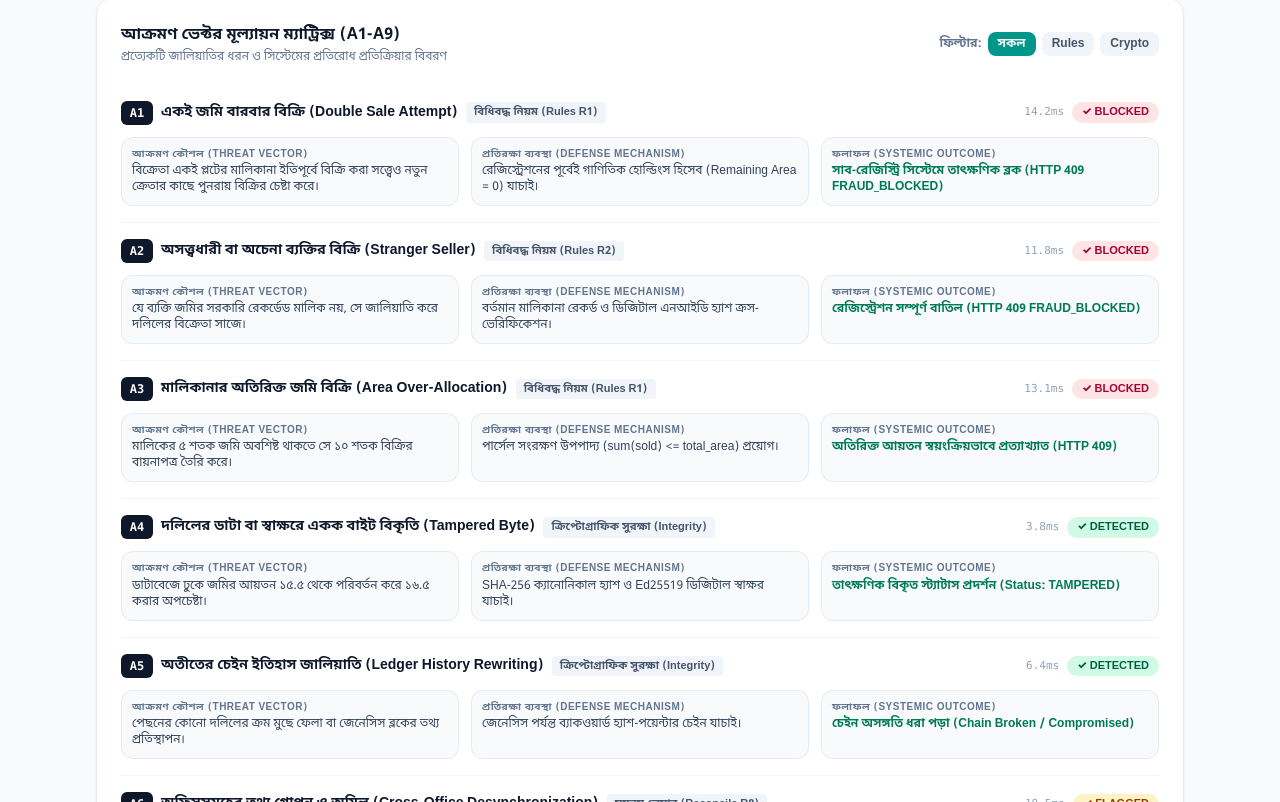
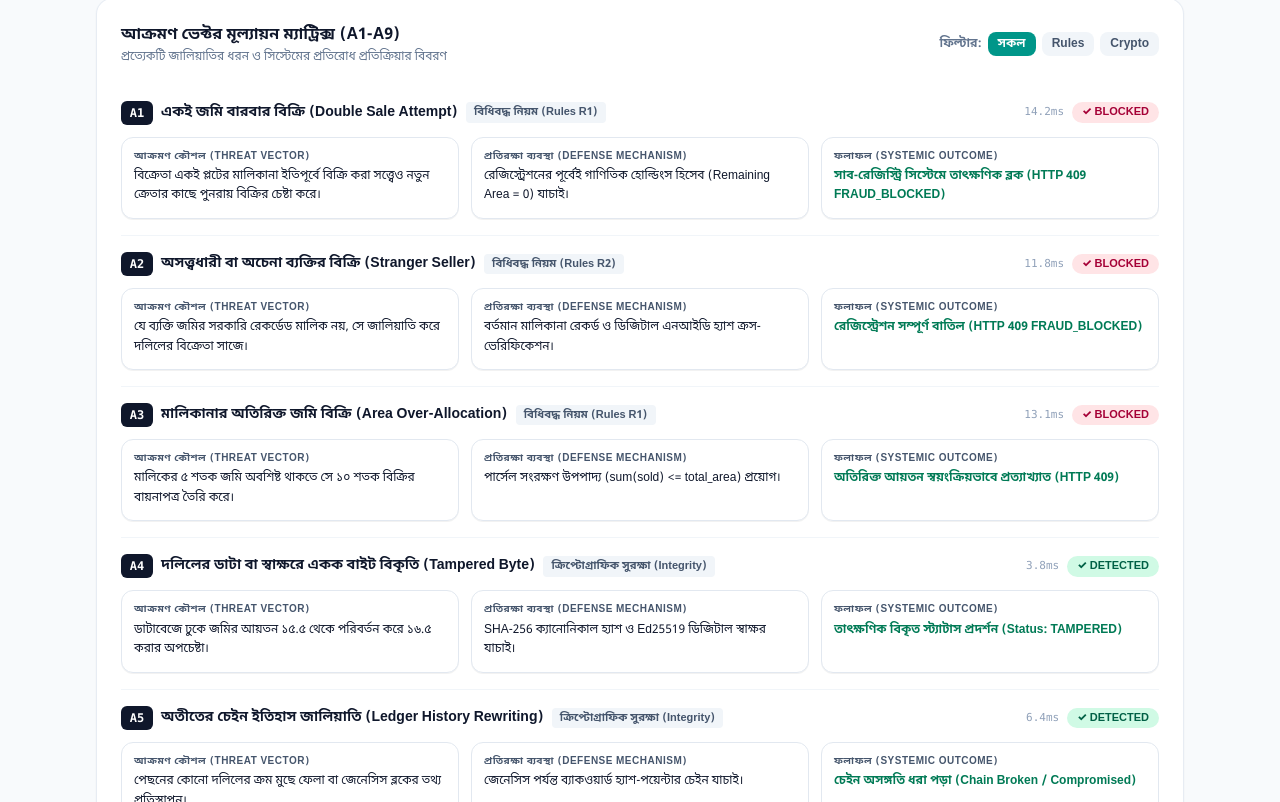
Before and after one commit to mitulkabirbadhon7/Land_shield, a Next.js app in the folder frontend/: page /metrics in a window 1280 px wide. Shown: the part 998-1800 px from the top of the page. Built offline with nearby package versions, Linux system fonts and the light colour scheme; no server answers.

Commit message:
fix(frontend): resolve report modal plot keys, fix risk badge threshold, and harden dark mode contrast

```diff
--- a/frontend/src/app/check/page.tsx
+++ b/frontend/src/app/check/page.tsx
@@ -807,7 +807,7 @@ function CitizenCheckContent() {
           </div>
 
           {/* AI Due-Diligence Report Trigger Banner */}
-          <div className="flex flex-col sm:flex-row items-center justify-between gap-4 rounded-2xl border border-teal-200/80 bg-gradient-to-r from-teal-50/90 via-emerald-50/60 to-teal-50/90 p-4 sm:p-5 shadow-xs dark:border-slate-800 dark:from-slate-900 dark:via-slate-900 dark:to-slate-950 print:hidden">
+          <div className="flex flex-col sm:flex-row items-center justify-between gap-4 rounded-2xl border border-teal-200/90 bg-teal-50/80 p-4 sm:p-5 shadow-xs dark:border-slate-800 dark:bg-slate-900 print:hidden">
             <div className="flex items-center gap-3.5">
               <div className="flex h-11 w-11 shrink-0 items-center justify-center rounded-2xl bg-teal-600 text-white font-extrabold text-sm shadow-md shadow-teal-600/30">
                 AI
@@ -818,7 +818,7 @@ function CitizenCheckContent() {
                     ? "এআই ডিউ-ডিলিজেন্স রিপোর্ট ও আইনি পরামর্শ"
                     : "AI Due-Diligence & Legal Advisory Report"}
                 </h3>
-                <p className="text-xs text-slate-600 dark:text-slate-400 mt-0.5">
+                <p className="text-xs font-medium text-slate-700 dark:text-slate-300 mt-1">
                   {lang === "bn"
                     ? "জমির স্বত্ব, খতিয়ান, ডিজিটাল স্বাক্ষর ও জালিয়াতি ঝুঁকির পূর্ণাঙ্গ প্রিন্ট-রেডি প্রতিবেদন।"
                     : "Print-ready institutional report covering ownership, signatures, and fraud checklist."}
--- a/frontend/src/app/metrics/page.tsx
+++ b/frontend/src/app/metrics/page.tsx
@@ -502,29 +502,29 @@ function MetricsContent() {
               </div>
 
               <div className="grid grid-cols-1 md:grid-cols-3 gap-3 text-xs pt-1">
-                <div className="rounded-xl border border-slate-200/80 bg-slate-50 p-2.5 dark:border-slate-800/80 dark:bg-slate-900/80">
-                  <span className="text-slate-500 dark:text-slate-400 block text-[10px] uppercase font-bold tracking-wider">
+                <div className="rounded-xl border border-slate-200 bg-white p-3 shadow-2xs dark:border-slate-800 dark:bg-slate-950">
+                  <span className="text-slate-600 dark:text-slate-400 block text-[10px] uppercase font-bold tracking-wider">
                     {lang === "bn" ? "আক্রমণ কৌশল (Threat Vector)" : "Threat Vector"}
                   </span>
-                  <p className="text-slate-700 dark:text-slate-300 mt-0.5">
+                  <p className="text-slate-900 dark:text-slate-100 font-medium mt-1 leading-relaxed">
                     {b.threat_vector[lang as "bn" | "en"]}
                   </p>
                 </div>
 
-                <div className="rounded-xl border border-slate-200/80 bg-slate-50 p-2.5 dark:border-slate-800/80 dark:bg-slate-900/80">
-                  <span className="text-slate-500 dark:text-slate-400 block text-[10px] uppercase font-bold tracking-wider">
+                <div className="rounded-xl border border-slate-200 bg-white p-3 shadow-2xs dark:border-slate-800 dark:bg-slate-950">
+                  <span className="text-slate-600 dark:text-slate-400 block text-[10px] uppercase font-bold tracking-wider">
                     {lang === "bn" ? "প্রতিরক্ষা ব্যবস্থা (Defense Mechanism)" : "Defense Mechanism"}
                   </span>
-                  <p className="text-slate-700 dark:text-slate-300 mt-0.5">
+                  <p className="text-slate-900 dark:text-slate-100 font-medium mt-1 leading-relaxed">
                     {b.defense_mechanism[lang as "bn" | "en"]}
                   </p>
                 </div>
 
-                <div className="rounded-xl border border-slate-200/80 bg-slate-50 p-2.5 dark:border-slate-800/80 dark:bg-slate-900/80">
-                  <span className="text-slate-500 dark:text-slate-400 block text-[10px] uppercase font-bold tracking-wider">
+                <div className="rounded-xl border border-slate-200 bg-white p-3 shadow-2xs dark:border-slate-800 dark:bg-slate-950">
+                  <span className="text-slate-600 dark:text-slate-400 block text-[10px] uppercase font-bold tracking-wider">
                     {lang === "bn" ? "ফলাফল (Systemic Outcome)" : "Systemic Outcome"}
                   </span>
-                  <p className="font-semibold text-emerald-700 dark:text-emerald-400 mt-0.5">
+                  <p className="font-bold text-emerald-700 dark:text-emerald-400 mt-1 leading-relaxed">
                     {b.expected_outcome[lang as "bn" | "en"]}
                   </p>
                 </div>
--- a/frontend/src/locales/bn.json
+++ b/frontend/src/locales/bn.json
@@ -131,6 +131,14 @@
     "MEDIUM": "মাঝারি ঝুঁকি (সতর্ক পর্যবেক্ষণ প্রয়োজন)",
     "HIGH": "উচ্চ ঝুঁকি (ঝুঁকিপূর্ণ জমি)",
     "CRITICAL": "চরম ঝুঁকি (প্রতারণা বা আইনি বাধা)"
+  },
+  "plot": {
+    "dag_no": "দাগ নম্বর",
+    "mouza": "মৌজা",
+    "upazila": "উপজেলা",
+    "district": "জেলা",
+    "area": "জমির পরিমাণ",
+    "owner": "বর্তমান মালিক"
   },
   "check": {
     "title": "জমি ক্রয়ের পূর্বে নাগরিক ঝুঁকি যাচাই",
--- a/frontend/src/locales/en.json
+++ b/frontend/src/locales/en.json
@@ -131,6 +131,14 @@
     "MEDIUM": "Medium Risk (Caution Advised)",
     "HIGH": "High Risk (High Danger of Dispute)",
     "CRITICAL": "Critical Risk (Fraud or Legal Obstacle)"
+  },
+  "plot": {
+    "dag_no": "Dag No",
+    "mouza": "Mouza",
+    "upazila": "Upazila",
+    "district": "District",
+    "area": "Land Area",
+    "owner": "Current Owner"
   },
   "check": {
     "title": "Citizen Pre-Purchase Land Risk Check",
```
Also changed, not shown: frontend/src/components/ReportModal.tsx (+19 -19 lines), 1 other file (tests, documents, lock files or other folders).
